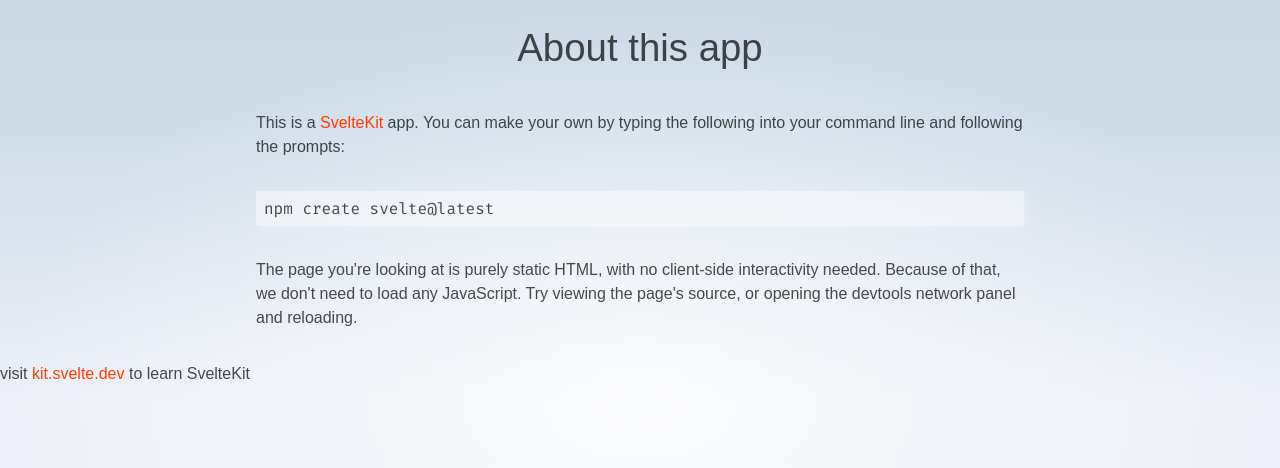
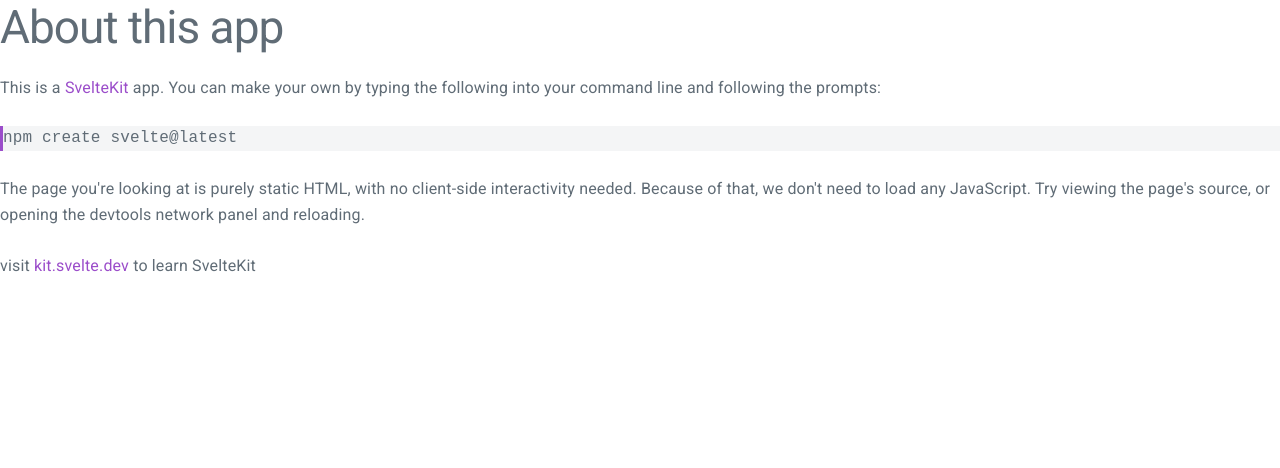
Before and after one commit to cmsusergit/technical_st, a SvelteKit app: page /about in a window 1280 px wide. Shown: the top 468 px of the page. Built offline with nearby package versions, Linux system fonts and the light colour scheme.

Commit message:
test done

```diff
--- a/package.json
+++ b/package.json
@@ -16,6 +16,8 @@
 		"@sveltejs/adapter-auto": "^3.0.0",
 		"@sveltejs/kit": "^2.0.0",
 		"@sveltejs/vite-plugin-svelte": "^3.0.0",
+		"google-charts": "^2.0.0",
+		"miligram": "^1.0.0",
 		"prettier": "^3.1.1",
 		"prettier-plugin-svelte": "^3.1.2",
 		"svelte": "^4.2.7",
--- a/src/app.css
+++ /dev/null
@@ -1,107 +0,0 @@
-@import '@fontsource/fira-mono';
-
-:root {
-	--font-body: Arial, -apple-system, BlinkMacSystemFont, 'Segoe UI', Roboto, Oxygen, Ubuntu,
-		Cantarell, 'Open Sans', 'Helvetica Neue', sans-serif;
-	--font-mono: 'Fira Mono', monospace;
-	--color-bg-0: rgb(202, 216, 228);
-	--color-bg-1: hsl(209, 36%, 86%);
-	--color-bg-2: hsl(224, 44%, 95%);
-	--color-theme-1: #ff3e00;
-	--color-theme-2: #4075a6;
-	--color-text: rgba(0, 0, 0, 0.7);
-	--column-width: 42rem;
-	--column-margin-top: 4rem;
-	font-family: var(--font-body);
-	color: var(--color-text);
-}
-
-body {
-	min-height: 100vh;
-	margin: 0;
-	background-attachment: fixed;
-	background-color: var(--color-bg-1);
-	background-size: 100vw 100vh;
-	background-image: radial-gradient(
-			50% 50% at 50% 50%,
-			rgba(255, 255, 255, 0.75) 0%,
-			rgba(255, 255, 255, 0) 100%
-		),
-		linear-gradient(180deg, var(--color-bg-0) 0%, var(--color-bg-1) 15%, var(--color-bg-2) 50%);
-}
-
-h1,
-h2,
-p {
-	font-weight: 400;
-}
-
-p {
-	line-height: 1.5;
-}
-
-a {
-	color: var(--color-theme-1);
-	text-decoration: none;
-}
-
-a:hover {
-	text-decoration: underline;
-}
-
-h1 {
-	font-size: 2rem;
-	text-align: center;
-}
-
-h2 {
-	font-size: 1rem;
-}
-
-pre {
-	font-size: 16px;
-	font-family: var(--font-mono);
-	background-color: rgba(255, 255, 255, 0.45);
-	border-radius: 3px;
-	box-shadow: 2px 2px 6px rgb(255 255 255 / 25%);
-	padding: 0.5em;
-	overflow-x: auto;
-	color: var(--color-text);
-}
-
-.text-column {
-	display: flex;
-	max-width: 48rem;
-	flex: 0.6;
-	flex-direction: column;
-	justify-content: center;
-	margin: 0 auto;
-}
-
-input,
-button {
-	font-size: inherit;
-	font-family: inherit;
-}
-
-button:focus:not(:focus-visible) {
-	outline: none;
-}
-
-@media (min-width: 720px) {
-	h1 {
-		font-size: 2.4rem;
-	}
-}
-
-.visually-hidden {
-	border: 0;
-	clip: rect(0 0 0 0);
-	height: auto;
-	margin: 0;
-	overflow: hidden;
-	padding: 0;
-	position: absolute;
-	width: 1px;
-	white-space: nowrap;
-}
--- a/src/app.html
+++ b/src/app.html
@@ -3,6 +3,10 @@
 	<head>
 		<meta charset="utf-8" />
 		<link rel="icon" href="%sveltekit.assets%/favicon.png" />
+
+		<link rel="stylesheet" href="https://fonts.googleapis.com/css?family=Roboto:400,400italic,700,700italic">
+<link rel="stylesheet" href="https://cdnjs.cloudflare.com/ajax/libs/normalize/8.0.1/normalize.css">
+<link rel="stylesheet" href="https://cdnjs.cloudflare.com/ajax/libs/milligram/1.4.1/milligram.css">
 		<meta name="viewport" content="width=device-width, initial-scale=1" />
 		%sveltekit.head%
 	</head>
--- a/src/routes/+layout.svelte
+++ b/src/routes/+layout.svelte
@@ -1,8 +1,7 @@
 <script>
 	import Header from './Header.svelte';
-	import '../app.css';
+
 </script>
-
 <div class="app">
 	<Header />
 
@@ -10,7 +9,7 @@
 		<slot />
 	</main>
 	<footer>
+		<p>visit <a href="https://kit.svelte.dev">kit.svelte.dev</a> to learn SvelteKit</p>
 
-		<p>visit <a href="https://kit.svelte.dev">kit.svelte.dev</a> to learn SvelteKit</p>
 	</footer>
 </div>
```
Also changed, not shown: src/routes/+page.svelte (+55 -2 lines), src/routes/about/+page.svelte (line endings or trailing spaces), 1 other file (tests, documents, lock files or other folders).
